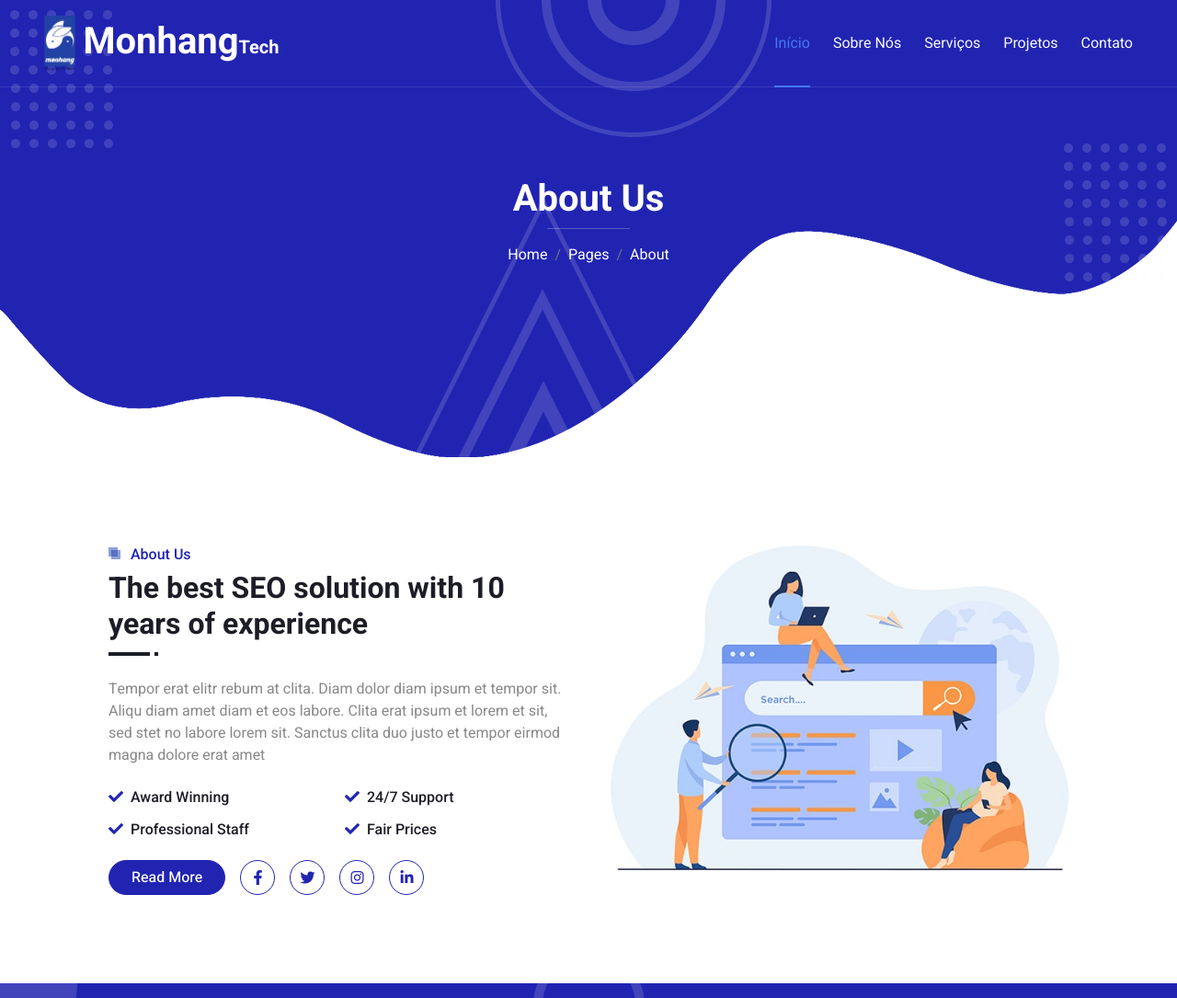
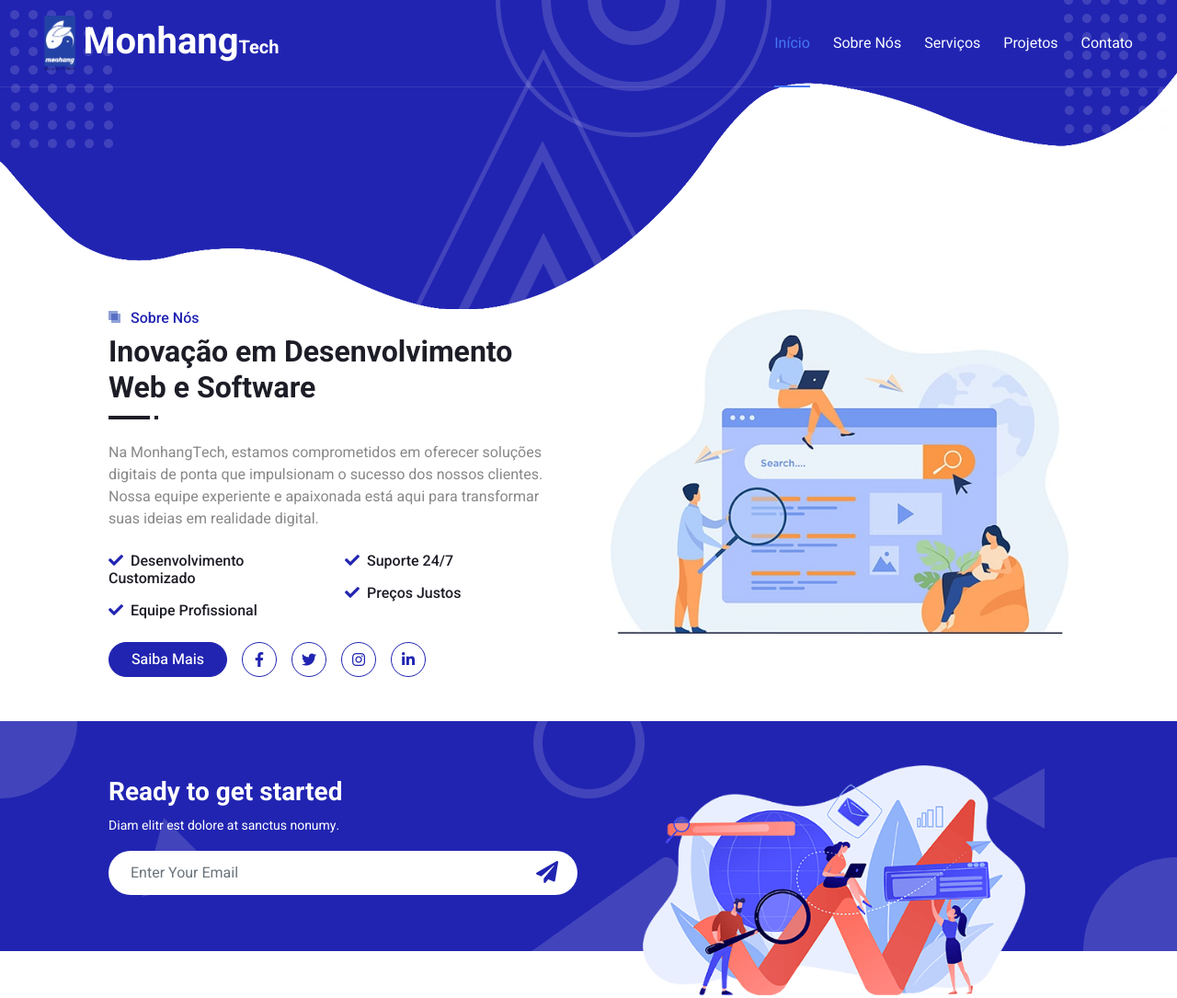
Before and after one commit to Fulustrecodosanzois/site_monhang, a plain HTML site: page about.html in a window 1280 px wide. Shown: the top 1085 px of the page at 92% size. Drawn offline with nearby package versions, Linux system fonts and the light colour scheme.

Commit message:
ajustado sobre

```diff
--- a/about.html
+++ b/about.html
@@ -48,7 +48,7 @@
         <!-- Navbar & Hero Start -->
         <div class="container-xxl position-relative p-0">
             <nav class="navbar navbar-expand-lg navbar-light px-4 px-lg-5 py-3 py-lg-0">
-                <a href="" class="navbar-brand p-0">
+                <a href="index.html" class="navbar-brand p-0">
                     <h1 class="m-0"><img class="me-2" src="img/Asset 4@3x.png" alt="Logo"></i>Monhang<span
                             class="fs-5">Tech</span>
                     </h1>
@@ -68,10 +68,10 @@
                 </div>
             </nav>
 
-            <div class="container-xxl py-5 bg-primary hero-header mb-5">
+            <div class="container-xxl py-5 bg-primary hero-header ">
                 <div class="container my-5 py-5 px-lg-5">
                     <div class="row g-5 py-5">
-                        <div class="col-12 text-center">
+                        <!-- <div class="col-12 text-center">
                             <h1 class="text-white animated zoomIn">About Us</h1>
                             <hr class="bg-white mx-auto mt-0" style="width: 90px;">
                             <nav aria-label="breadcrumb">
@@ -81,7 +81,7 @@
                                     <li class="breadcrumb-item text-white active" aria-current="page">About</li>
                                 </ol>
                             </nav>
-                        </div>
+                        </div> -->
                     </div>
                 </div>
             </div>
@@ -111,29 +111,30 @@
 
 
         <!-- About Start -->
-        <div class="container-xxl py-5">
+        <div class="container-xxl ">
             <div class="container px-lg-5">
                 <div class="row g-5">
                     <div class="col-lg-6 wow fadeInUp" data-wow-delay="0.1s">
                         <div class="section-title position-relative mb-4 pb-2">
-                            <h6 class="position-relative text-primary ps-4">About Us</h6>
-                            <h2 class="mt-2">The best SEO solution with 10 years of experience</h2>
+                            <h6 class="position-relative text-primary ps-4">Sobre Nós</h6>
+                            <h2 class="mt-2">Inovação em Desenvolvimento Web e Software</h2>
                         </div>
-                        <p class="mb-4">Tempor erat elitr rebum at clita. Diam dolor diam ipsum et tempor sit. Aliqu
-                            diam amet diam et eos labore. Clita erat ipsum et lorem et sit, sed stet no labore lorem
-                            sit. Sanctus clita duo justo et tempor eirmod magna dolore erat amet</p>
+                        <p class="mb-4">Na MonhangTech, estamos comprometidos em oferecer soluções digitais de ponta que
+                            impulsionam o sucesso dos nossos clientes. Nossa equipe experiente e apaixonada está aqui
+                            para transformar suas ideias em realidade digital.</p>
                         <div class="row g-3">
                             <div class="col-sm-6">
-                                <h6 class="mb-3"><i class="fa fa-check text-primary me-2"></i>Award Winning</h6>
-                                <h6 class="mb-0"><i class="fa fa-check text-primary me-2"></i>Professional Staff</h6>
+                                <h6 class="mb-3"><i class="fa fa-check text-primary me-2"></i>Desenvolvimento
+                                    Customizado</h6>
+                                <h6 class="mb-0"><i class="fa fa-check text-primary me-2"></i>Equipe Profissional</h6>
                             </div>
                             <div class="col-sm-6">
-                                <h6 class="mb-3"><i class="fa fa-check text-primary me-2"></i>24/7 Support</h6>
-                                <h6 class="mb-0"><i class="fa fa-check text-primary me-2"></i>Fair Prices</h6>
+                                <h6 class="mb-3"><i class="fa fa-check text-primary me-2"></i>Suporte 24/7</h6>
+                                <h6 class="mb-0"><i class="fa fa-check text-primary me-2"></i>Preços Justos</h6>
                             </div>
                         </div>
                         <div class="d-flex align-items-center mt-4">
-                            <a class="btn btn-primary rounded-pill px-4 me-3" href="">Read More</a>
+                            <a class="btn btn-primary rounded-pill px-4 me-3" href="">Saiba Mais</a>
                             <a class="btn btn-outline-primary btn-square me-3" href=""><i
                                     class="fab fa-facebook-f"></i></a>
                             <a class="btn btn-outline-primary btn-square me-3" href=""><i
@@ -149,6 +150,7 @@
                 </div>
             </div>
         </div>
+
         <!-- About End -->
 
 
```
